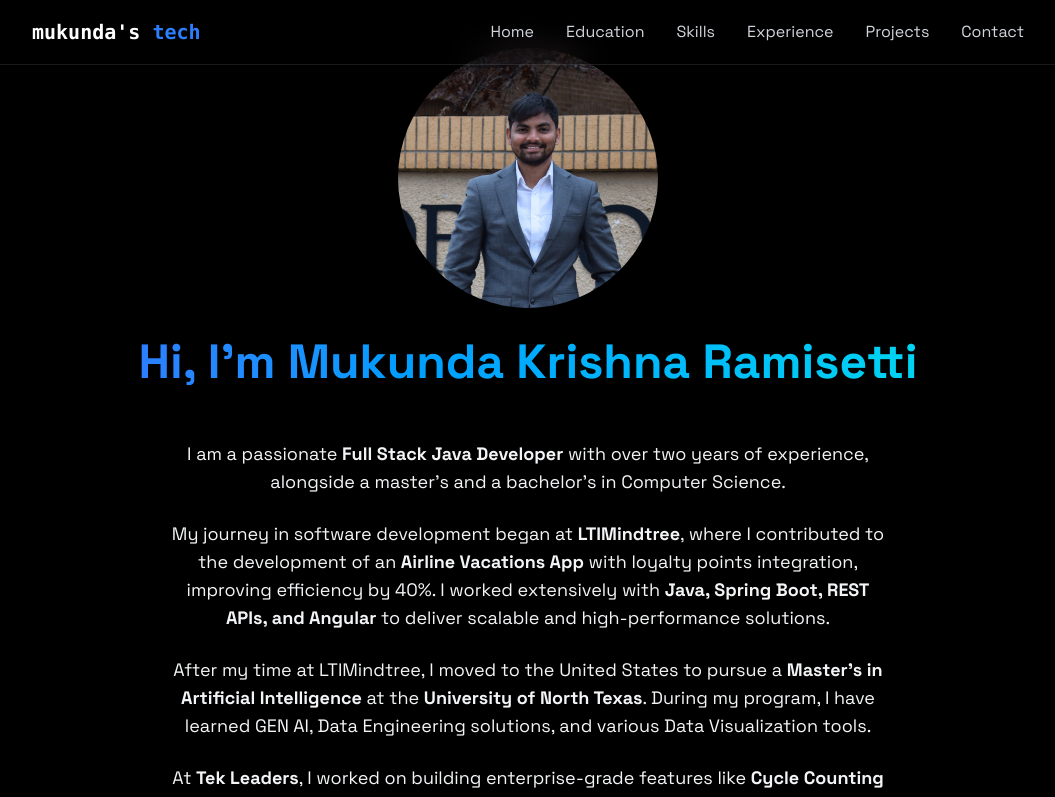
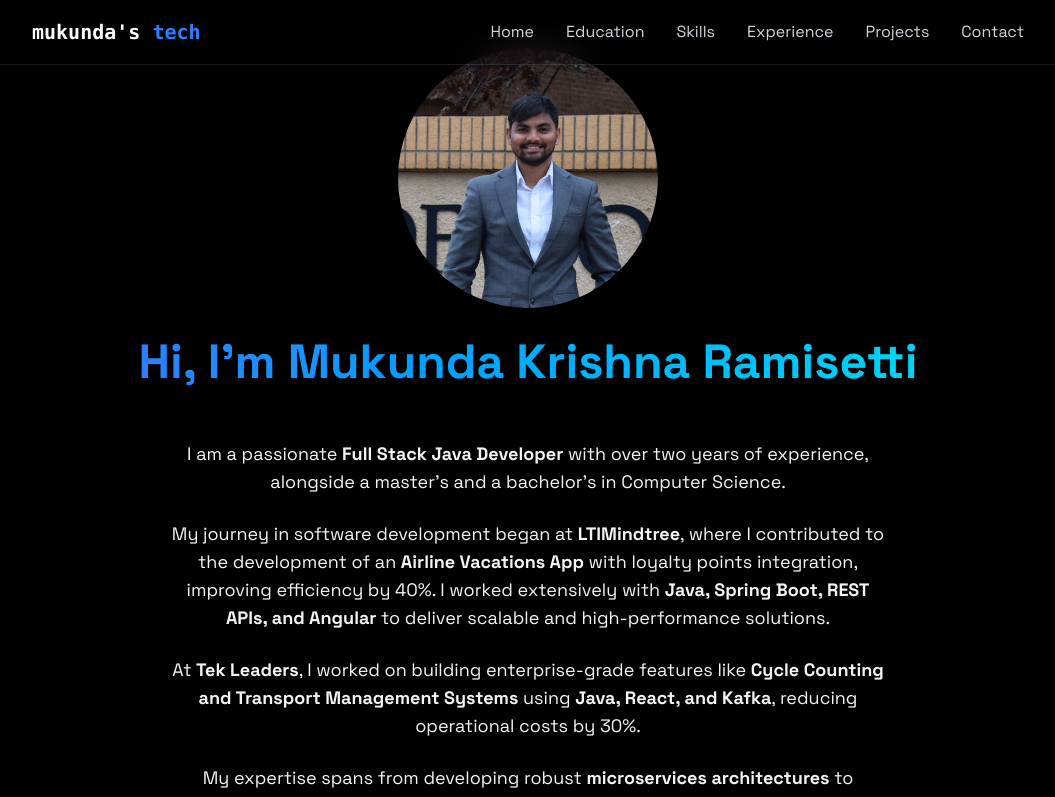
Before and after one commit to Mukunda799/mukunda_portfolio, a React (Vite) app: page / in a window 1280 px wide. Shown: the top 797 px of the page, without its empty margins (112-1167 px from the left). Built offline with nearby package versions, Linux system fonts and the light colour scheme.

Commit message:
added resume path

```diff
--- a/src/components/sections/Home.jsx
+++ b/src/components/sections/Home.jsx
@@ -23,7 +23,6 @@ export const Home = () => {
               Hi, I’m Mukunda Krishna Ramisetti
             </h1>
           </div>
-
           <section className="bg-white-100 text-white-800">
             <div className="max-w-3xl mx-auto px-6">
               <p className="text-lg mb-6">
@@ -35,11 +34,6 @@ export const Home = () => {
                 My journey in software development began at <strong>LTIMindtree</strong>, where I contributed to the development
                 of an <strong>Airline Vacations App</strong> with loyalty points integration, improving efficiency by 40%.
                 I worked extensively with <strong>Java, Spring Boot, REST APIs, and Angular</strong> to deliver scalable and high-performance solutions.
-              </p>
-
-              <p className="text-lg mb-6">
-                After my time at LTIMindtree, I moved to the United States to pursue a <strong>Master’s in Artificial Intelligence </strong>
-                at the <strong>University of North Texas</strong>. During my program, I have learned GEN AI, Data Engineering solutions, and various Data Visualization tools.
               </p>
 
               <p className="text-lg mb-6">
@@ -76,7 +70,7 @@ export const Home = () => {
               View Projects
             </a>
             <a
-              href="/mukunda_portfolio/Mukunda_Ramisetti_Resume.pdf"  // Ensure resume.pdf is placed in public/
+  href="https://drive.google.com/file/d/1cKw8N9hZyaXuSDGRaNoOYzkcBV91sJLq/view?usp=sharing"  // Replace with your actual Google Drive link
   target="_blank"
   rel="noopener noreferrer"
   className="bg-blue-500 text-white py-3 px-6 rounded-xl font-medium shadow-lg hover:scale-105 transition-transform duration-300 hover:shadow-2xl flex items-center space-x-2"
@@ -84,6 +78,7 @@ export const Home = () => {
   <span>Download Resume</span>
   <FaDownload className="ml-2" />
 </a>
+
           </div>
 
         </div>
```
Also changed, not shown: vercel.json (deleted), 3 other files (tests, documents, lock files or other folders). Lines whose indentation alone changed are shown as unchanged.
